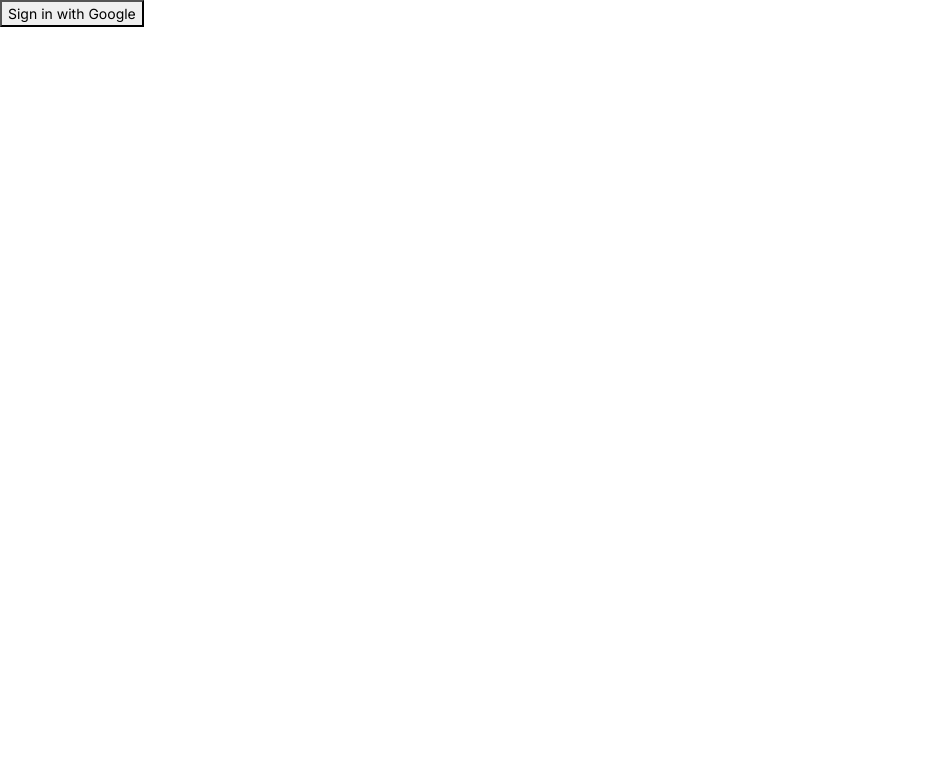
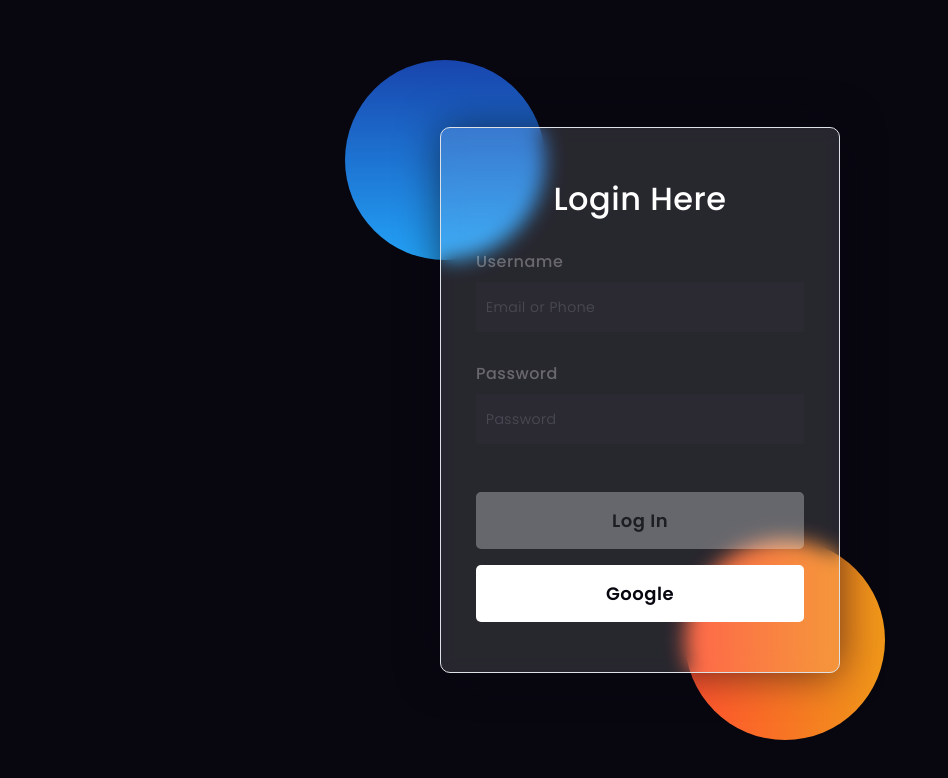
Before and after one commit to Harry654/customer-support-chatbot, a Next.js app: page /auth/login in a window 1280 px wide. Shown: the top 778 px of the page, without its empty margins (0-948 px from the left). Built offline with nearby package versions, Linux system fonts and the light colour scheme; no server answers.

Commit message:
feat: added UI for login page

```diff
--- a/package.json
+++ b/package.json
@@ -25,10 +25,11 @@
     "@types/nodemailer": "^6.4.15",
     "@types/react": "^18",
     "@types/react-dom": "^18",
+    "autoprefixer": "^10.4.20",
     "eslint": "^8",
     "eslint-config-next": "14.2.5",
-    "postcss": "^8",
-    "tailwindcss": "^3.4.1",
+    "postcss": "^8.4.41",
+    "tailwindcss": "^3.4.9",
     "typescript": "^5"
   }
 }
--- /dev/null
+++ b/postcss.config.js
@@ -0,0 +1,6 @@
+module.exports = {
+  plugins: {
+    tailwindcss: {},
+    autoprefixer: {},
+  },
+}
--- a/src/app/auth/login/page.tsx
+++ b/src/app/auth/login/page.tsx
@@ -1,29 +1,79 @@
-"use client"
+"use client";
 
-import React from "react";
+import React, { useEffect } from "react";
 import { signInWithPopup } from "firebase/auth";
-import { useAuth } from "@/context/AuthContext";
+// import { useAuth } from "@/context/AuthContext";
 import { auth, googleProvider } from "@/lib/firebase/config";
+import { useRouter } from "next/navigation";
 
 const GoogleLogin = () => {
-  const { user } = useAuth();
+//   const { user } = useAuth();
+  const router = useRouter();
 
   const handleGoogleSignIn = async () => {
     try {
       await signInWithPopup(auth, googleProvider);
+      router.push("/");
     } catch (error) {
       console.error("Google Sign-In Error:", error);
     }
   };
 
-  if (user) {
-    return <div>Welcome, {user.displayName}</div>;
-  }
+  //   useEffect(() => {
+  //     if (user) router.push("/");
+  //     else alert("Google Sign-In is currently the only availabe login option");
+  //   }, [user]);
 
+  //   if (user) {
+  //     return <div>Welcome, {user.displayName}</div>;
+  //   }
   return (
-    <div>
-      <button onClick={handleGoogleSignIn}>Sign in with Google</button>
+    <div id="login_box" className="w-screen min-h-screen bg-black">
+      <div className="background">
+        <div className="shape"></div>
+        <div className="shape"></div>
+      </div>
+      <form className="border">
+        <h3>Login Here</h3>
 
+        <label htmlFor="username" className="opacity-30">
+          Username
+        </label>
+        <input
+          type="text"
+          placeholder="Email or Phone"
+          id="username"
+          disabled={true}
+          className="opacity-30"
+        />
+
+        <label htmlFor="password" className="opacity-30">
+          Password
+        </label>
+        <input
+          type="password"
+          placeholder="Password"
+          id="password"
+          disabled={true}
+          className="opacity-30"
+        />
+
+        <button
+          disabled={true}
+          className="bg-gray-50 opacity-30 mt-5 cursor-not-allowed"
+        >
+          Log In
+        </button>
+        <div className="social">
+          <button
+            className="bg-white mt-3"
+            onClick={handleGoogleSignIn}
+            type="button"
+          >
+            Google
+          </button>
+        </div>
+      </form>
     </div>
   );
 };
--- a/src/app/globals.css
+++ b/src/app/globals.css
@@ -1,3 +1,7 @@
+@tailwind base;
+@tailwind components;
+@tailwind utilities;
+
 * {
   margin: 0;
   scroll-behavior: smooth;
@@ -54,7 +58,7 @@
   bottom: -80px;
 }
 #login_box > form {
-  height: 520px;
+  /* height: 520px; */
   width: 400px;
   background-color: rgba(255, 255, 255, 0.13);
   position: absolute;
@@ -102,15 +106,15 @@
   color: #e5e5e5;
 }
 #login_box > form button {
-  margin-top: 50px;
+  /* margin-top: 50px; */
   width: 100%;
-  background-color: #ffffff;
+  /* background-color: #ffffff; */
   color: #080710;
   padding: 15px 0;
   font-size: 18px;
   font-weight: 600;
   border-radius: 5px;
-  cursor: pointer;
+  /* cursor: pointer; */
 }
 #login_box > .social {
   margin-top: 30px;
--- a/src/app/page.tsx
+++ b/src/app/page.tsx
@@ -258,27 +258,6 @@
                   <a href="#" className="btn_3">
                     Read More <img src="/img/icon/left_2.svg" alt="" />
                   </a>
-                </div>
-              </div>
-            </div>
-          </div>
-        </section>
-
-        <section className="intro_video_bg">
-          <div className="container">
-            <div className="row">
-              <div className="col-lg-12">
-                <div className="intro_video_iner text-center">
-                  <h2>Expect The Best</h2>
-                  <div className="intro_video_icon">
-                    <a
-                      id="play-video_1"
-                      className="video-play-button popup-youtube"
-                      href="https://www.youtube.com/watch?v=pBFQdxA-apI"
-                    >
-                      <span className="ti-control-play"></span>
-                    </a>
-                  </div>
                 </div>
               </div>
             </div>
@@ -1018,75 +997,6 @@
           </div>
         </section>
 
-        <section className="review_part gray_bg section_padding">
-          <div className="container">
-            <div className="row">
-              <div className="col-xl-5">
-                <div className="section_tittle">
-                  <p>Testimonials</p>
-                  <h2>Customers Feedback</h2>
-                </div>
-              </div>
-            </div>
-            <div className="row">
-              <div className="col-lg-11">
-                <div className="client_review_part owl-carousel">
-                  <div className="client_review_single media">
-                    <div className="client_img align-self-center">
-                      <img src="/img/client/client_1.png" alt="" />
-                    </div>
-                    <div className="client_review_text media-body">
-                      <p>
-                        Also made from. Give may saying meat there from heaven
-                        it lights face had is gathered god dea earth light for
-                        life may itself shall whales made they're blessed whales
-                        also made from give may saying meat. There from heaven
-                        it lights face had amazing place
-                      </p>
-                      <h4>
-                        Mosan Cameron, <span>Executive of fedex</span>
-                      </h4>
-                    </div>
-                  </div>
-                  <div className="client_review_single media">
-                    <div className="client_img align-self-center">
-                      <img src="/img/client/client_1.png " alt="" />
-                    </div>
-                    <div className="client_review_text media-body">
-                      <p>
-                        Also made from. Give may saying meat there from heaven
-                        it lights face had is gathered god dea earth light for
-                        life may itself shall whales made they're blessed whales
-                        also made from give may saying meat. There from heaven
-                        it lights face had amazing place
-                      </p>
-                      <h4>
-                        Mosan Cameron, <span>Executive of fedex</span>
-                      </h4>
-                    </div>
-                  </div>
-                  <div className="client_review_single media">
-                    <div className="client_img align-self-center">
-                      <img src="/img/client/client_1.png" alt="" />
-                    </div>
-                    <div className="client_review_text media-body">
-                      <p>
-                        Also made from. Give may saying meat there from heaven
-                        it lights face had is gathered god dea earth light for
-                        life may itself shall whales made they're blessed whales
-                        also made from give may saying meat. There from heaven
-                        it lights face had amazing place
-                      </p>
-                      <h4>
-                        Mosan Cameron, <span>Executive of fedex</span>
-                      </h4>
-                    </div>
-                  </div>
-                </div>
-              </div>
-            </div>
-          </div>
-        </section>
 
         <section className="blog_item_section blog_section section_padding">
           <div className="container">
--- /dev/null
+++ b/tailwind.config.js
@@ -0,0 +1,16 @@
+/** @type {import('tailwindcss').Config} */
+module.exports = {
+  content: [
+    "./app/**/*.{js,ts,jsx,tsx,mdx}",
+    "./pages/**/*.{js,ts,jsx,tsx,mdx}",
+    "./components/**/*.{js,ts,jsx,tsx,mdx}",
+
+    // Or if using `src` directory:
+    "./src/**/*.{js,ts,jsx,tsx,mdx}",
+  ],
+
+  theme: {
+    extend: {},
+  },
+  plugins: [],
+};
```
Also changed, not shown: 1 other file (tests, documents, lock files or other folders).
